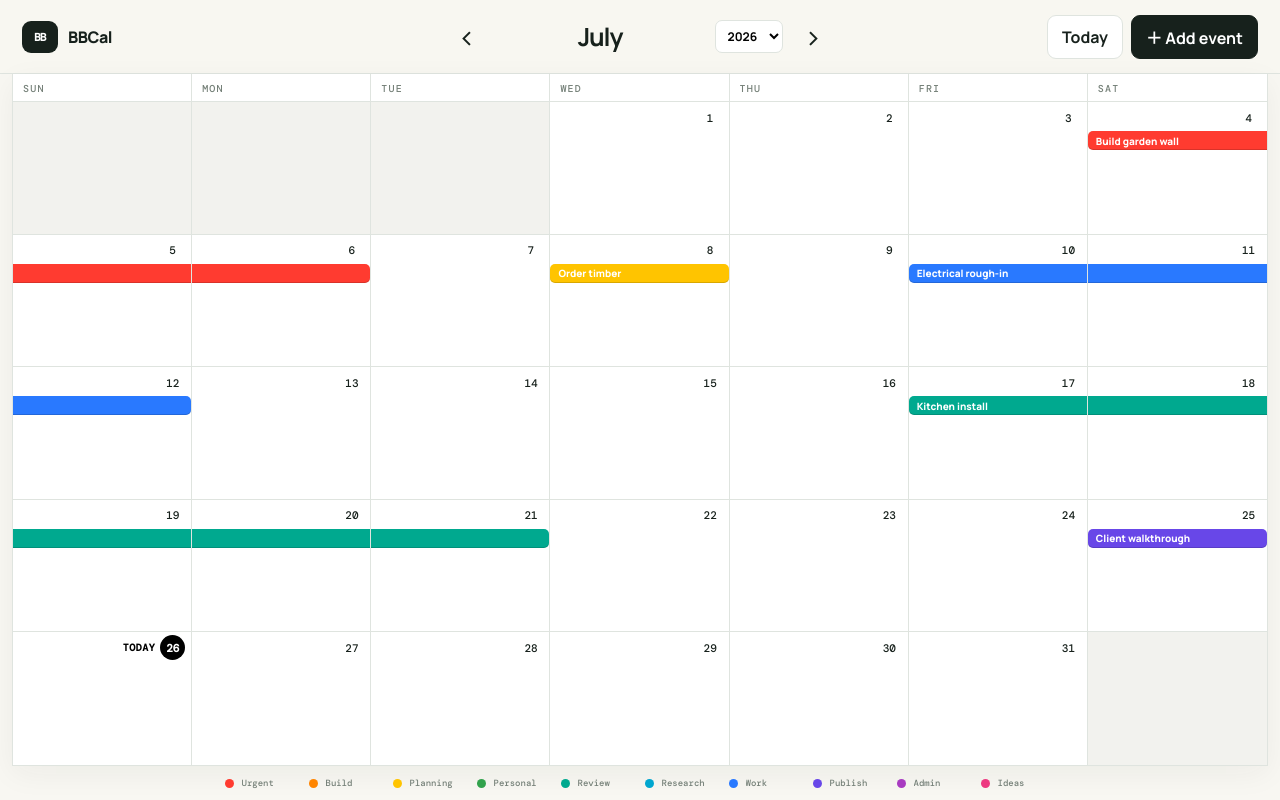
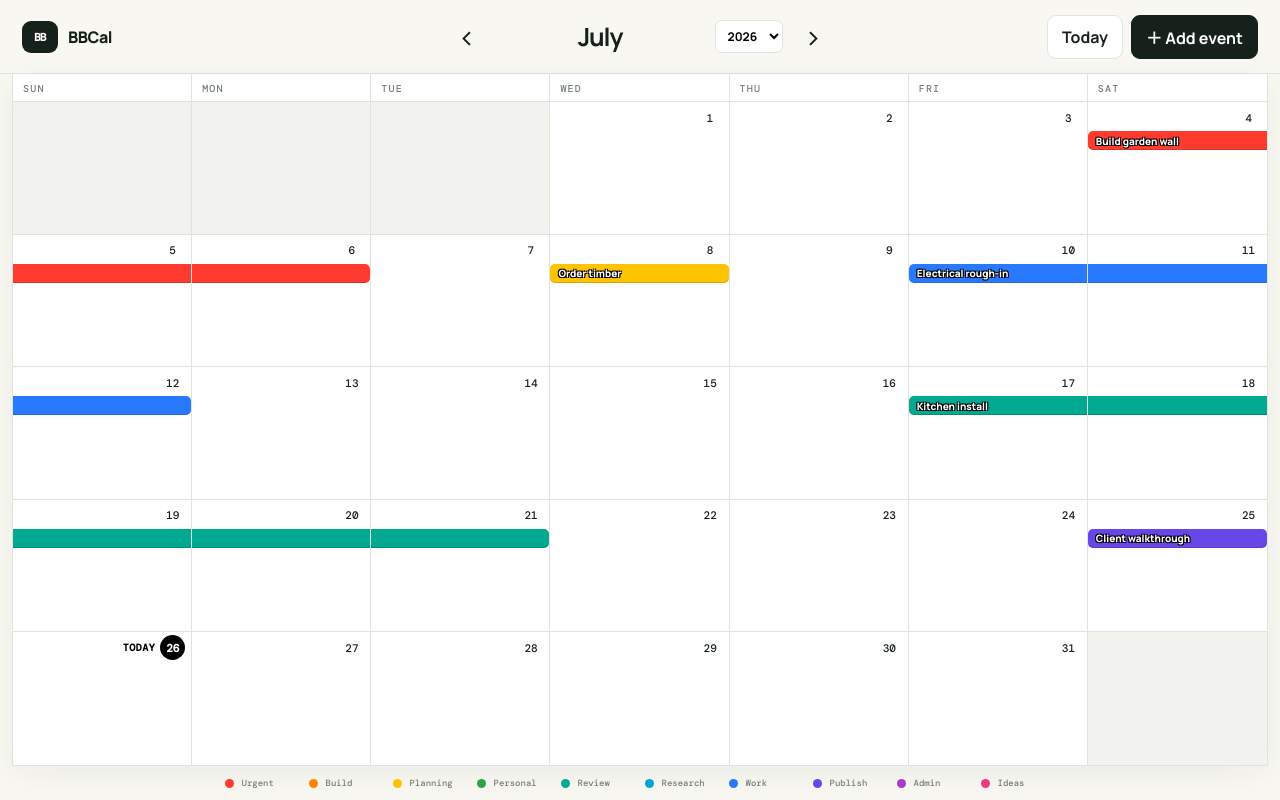
Before and after one commit to csteinbacher/bbcal, a Next.js app: page / in a window 1280 px wide. Built offline with nearby package versions, Linux system fonts and the light colour scheme.

Commit message:
Improve event label contrast

```diff
--- a/app/globals.css
+++ b/app/globals.css
@@ -31,7 +31,7 @@ button { color:inherit; }
 .date-label button:hover { background:#edf0ec; }.date-label button.is-today { background:#000; color:white; font-weight:800; }
 .event-stack { height:100%; display:flex; flex-direction:column; gap:3px; overflow-y:auto; overflow-x:hidden; scrollbar-width:thin; padding-bottom:3px; }
 .event-lane { position:relative; height:19px; min-height:19px; }
-.event { --event-color:#2979ff; position:absolute; top:0; bottom:0; display:flex; align-items:center; min-width:8px; overflow:hidden; white-space:nowrap; text-overflow:ellipsis; border:0; background:var(--event-color); color:white; padding:2px 8px; font-size:10px; font-weight:800; cursor:grab; box-shadow:inset 0 -1px 0 rgba(0,0,0,.15); }
+.event { --event-color:#2979ff; position:absolute; top:0; bottom:0; display:flex; align-items:center; min-width:8px; overflow:hidden; white-space:nowrap; text-overflow:ellipsis; border:0; background:var(--event-color); color:#fff; padding:2px 8px; font-size:10px; font-weight:800; cursor:grab; box-shadow:inset 0 -1px 0 rgba(0,0,0,.15); text-shadow:-1px -1px 0 #000, 1px -1px 0 #000, -1px 1px 0 #000, 1px 1px 0 #000; }
 .event:hover { filter:brightness(1.08); z-index:2; }.event:active { cursor:grabbing; }
 .event-start { border-radius:5px 0 0 5px; }.event-end { border-radius:0 5px 5px 0; }
 .event-start.event-end { border-radius:5px; }
```
